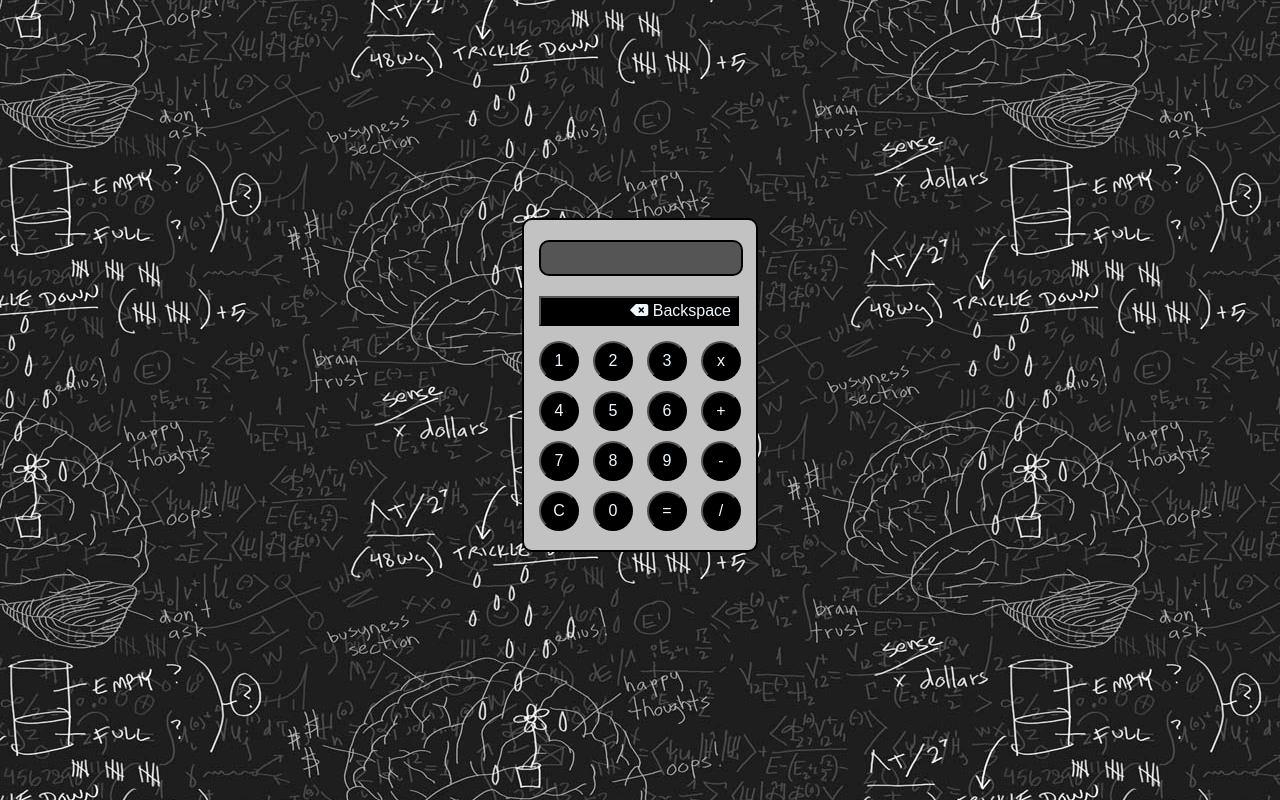
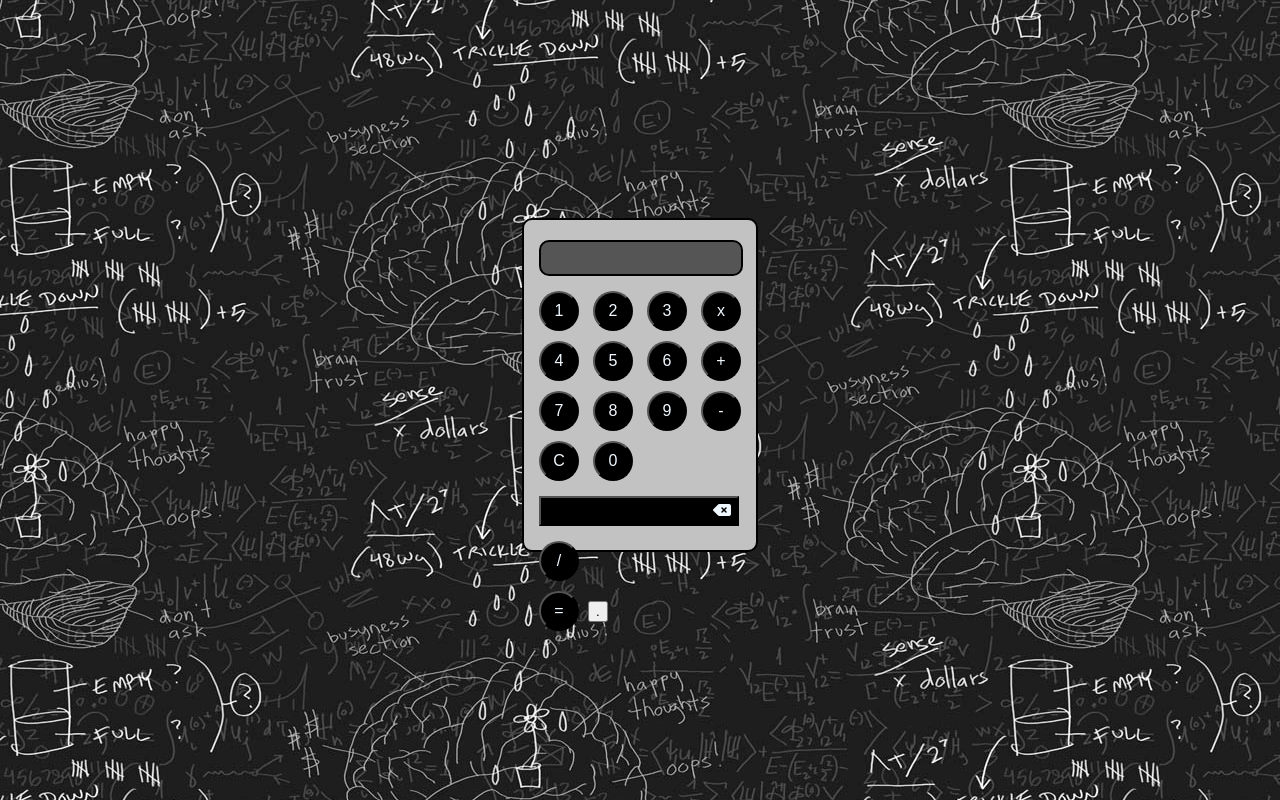
Before and after one commit to CarlosNayan/projeto_calculadora, a plain HTML site: page index.html in a window 1280 px wide. Drawn offline with Linux system fonts and the light colour scheme.

Commit message:
Update index.html

```diff
--- a/index.html
+++ b/index.html
@@ -12,7 +12,6 @@
 <body>
     <div class="calculadora">
         <p id="resultado"></p>
-        <button  onclick="back()" class="back" title="Apagar"><i class="fa-solid fa-delete-left"></i>&nbsp;Backspace </button><br/>
         <button  onclick="insert('1')" class="number">1</button>
         <button onclick="insert('2')" class="number">2</button>
         <button onclick="insert('3')" class="number">3</button>
@@ -27,8 +26,11 @@
         <button onclick="insert('-')" class="menos" title="Subtração">-</button><br/>
         <button onclick="clean()" class="clean" title="Limpar tudo">C</button>
         <button onclick="insert('0')" class="number">0</button>
+        <button  onclick="back()" class="back" title="Apagar"><i class="fa-solid fa-delete-left"></i></button>
+        <button onclick="insert('/')" class="divisao" title="Divisão">/</button>
+        <br>
         <button onclick="calcular()" class="calcular" title="Igual">=</button>
-        <button onclick="insert('/')" class="divisao" title="Divisão">/</button>
+        <button onclick="insert('.')" class="dot">.</button>
       </div>
    <footer class="footer"></footer>
 </body>
```
